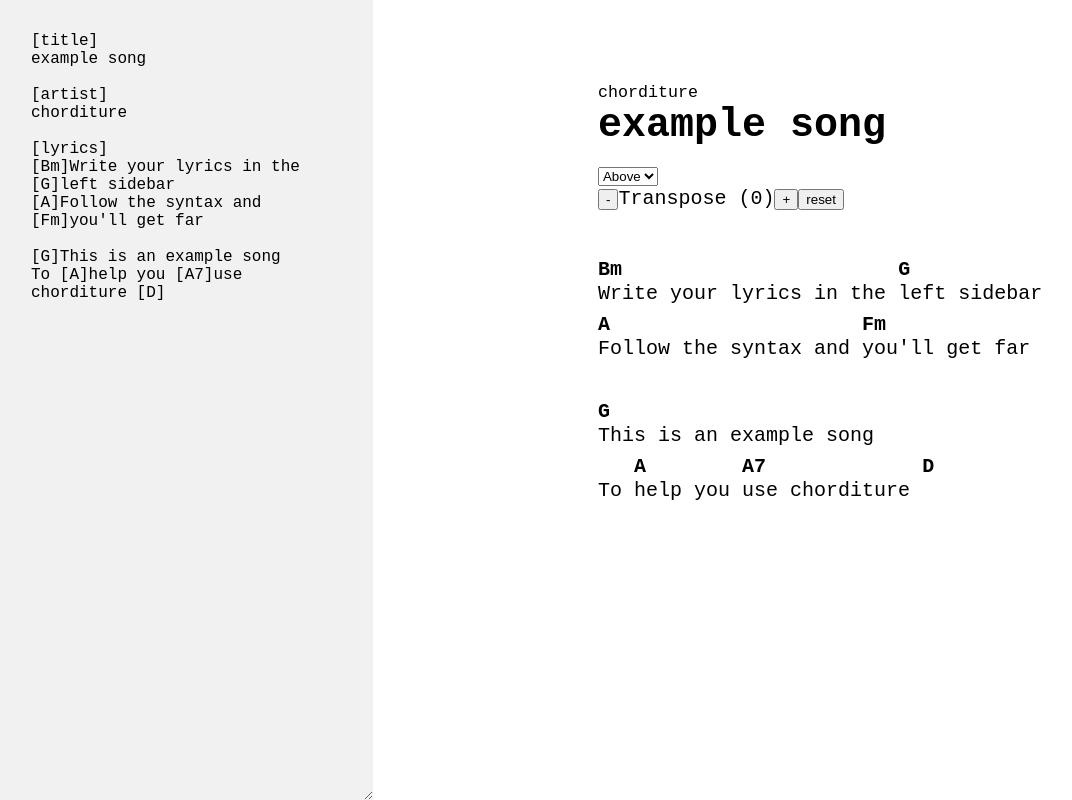
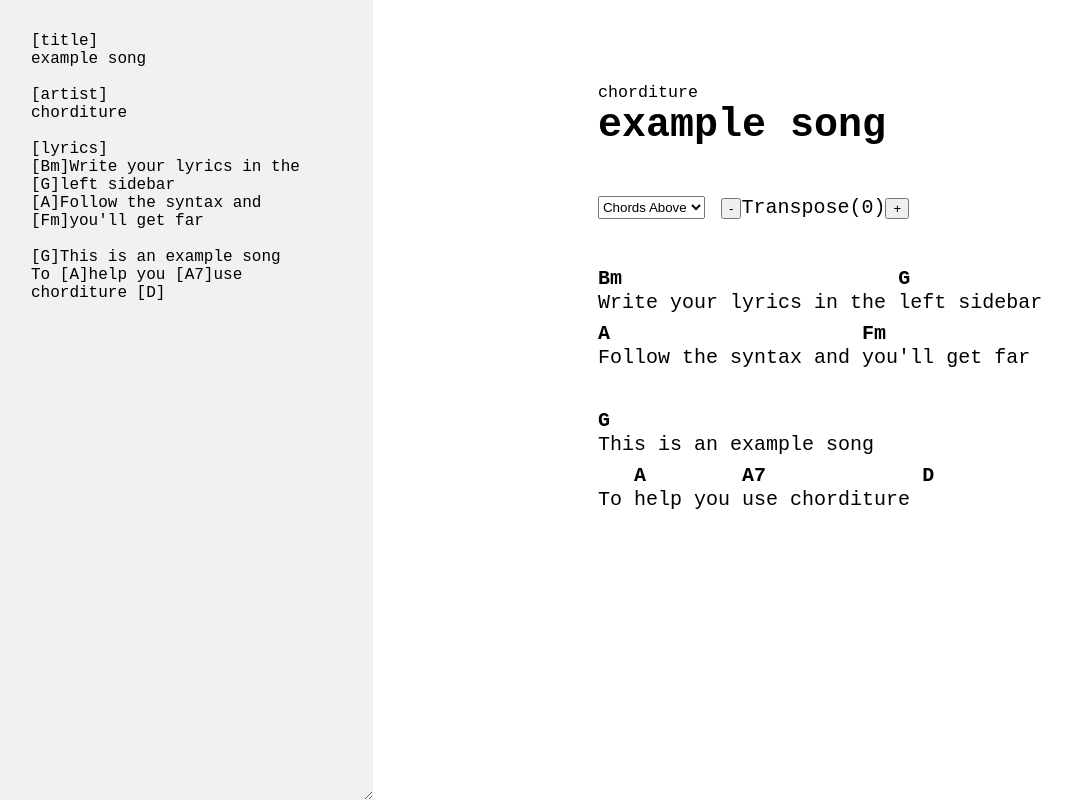
Before and after one commit to tinyshipdev/chorditure, a Next.js app: page /editor in a window 1280 px wide. Shown: the whole page, without its empty margins (1-1073 px from the left). Built offline with nearby package versions, Linux system fonts and the light colour scheme.

Commit message:
fix downward transpose

```diff
--- a/src/components/Sheet.tsx
+++ b/src/components/Sheet.tsx
@@ -1,9 +1,7 @@
 import { Chord } from '@/utils/types';
 import React, { useState } from 'react';
 
-// const ROOTS_ARR = ['A', 'A#', 'Bb', 'B', 'C', 'C#', 'Db', 'D', 'D#', 'Eb', 'E', 'F', 'F#', 'Gb', 'G', 'G#', 'Ab']
-
-const ROOTS_ARR = ['A', 'A#', 'B', 'C', 'C#', 'D', 'D#', 'E', 'F', 'F#', 'G', 'G#']
+const ROOTS = ['A', 'A#', 'B', 'C', 'C#', 'D', 'D#', 'E', 'F', 'F#', 'G', 'G#']
 
 interface Props {
   song: {
@@ -22,18 +20,31 @@ const Sheet: React.FC<Props> = ({ song }) => {
   const [transpose, setTranspose] = useState(0);
   const [type, setType] = useState(DisplayType.ABOVE);
 
+  function calculateRoot(originalRoot: string | undefined) {
+    let root = null;
+
+    if (originalRoot) {
+      const r = ROOTS.indexOf(originalRoot);
+      root = ROOTS[(ROOTS.length + (r + transpose)) % ROOTS.length];
+    }
+
+    return root;
+  }
+
   const lines = () => {
     switch (type) {
       case DisplayType.INLINE: {
         return song?.lyrics?.map((line, index) => {
           return (
             <div className='line' key={`line${index}`}>
-              {line?.map((l, index) => (
-                <React.Fragment key={index}>
-                  <div><span className="chord">{l?.c?.root}{l?.c?.type}</span> {l?.w}</div>
-                  <span>&nbsp;</span>
-                </React.Fragment>
-              ))}
+              {line?.map((l, index) => {
+                return (
+                  <React.Fragment key={index}>
+                    <div><span className="chord">{calculateRoot(l?.c?.root)}{l?.c?.type}</span> {l?.w}</div>
+                    <span>&nbsp;</span>
+                  </React.Fragment>
+                )
+              })}
             </div>
           )
         })
@@ -43,18 +54,10 @@ const Sheet: React.FC<Props> = ({ song }) => {
           return (
             <div className='line' key={`line${index}`}>
               {line?.map((l, index) => {
-
-                let root = null;
-
-                if (l?.c?.root) {
-                  const r = ROOTS_ARR.indexOf(l?.c?.root);
-                  root = ROOTS_ARR[Math.abs((r + transpose) % ROOTS_ARR.length)];
-                }
-
                 return (
                   <React.Fragment key={index}>
                     <div>
-                      <div className="chord">{root}{l?.c?.type}</div>
+                      <div className="chord">{calculateRoot(l?.c?.root)}{l?.c?.type}</div>
                       <div>{l?.w}</div>
                     </div>
                     <span>&nbsp;</span>
@@ -74,17 +77,19 @@ const Sheet: React.FC<Props> = ({ song }) => {
       <div className='song-meta'>
         <small>{song?.artist}</small>
         <h1 className='song-title'>{song?.title}</h1>
+      </div>
+
+      <div className="song-actions">
 
         <select name="displayType" value={type} onChange={(e) => setType(parseInt(e.target.value))}>
-          <option value={DisplayType.ABOVE}>Above</option>
-          <option value={DisplayType.INLINE}>Inline</option>
+          <option value={DisplayType.ABOVE}>Chords Above</option>
+          <option value={DisplayType.INLINE}>Chords Inline</option>
         </select>
 
         <div>
-          <button onClick={() => setTranspose(transpose - 1)}>-</button>
-          <span>Transpose ({transpose})</span>
-          <button onClick={() => setTranspose(transpose + 1)}>+</button>
-          <button onClick={() => setTranspose(0)}>reset</button>
+          <button onClick={() => setTranspose(transpose - 1 <= -12 ? 0 : transpose - 1)}>-</button>
+          <span>Transpose({transpose})</span>
+          <button onClick={() => setTranspose(transpose + 1 >= 12 ? 0 : transpose + 1)}>+</button>
         </div>
       </div>
 
--- a/src/styles/globals.css
+++ b/src/styles/globals.css
@@ -34,6 +34,12 @@ body {
 }
 
 .song-meta {
+  margin: 3rem 0;
+}
+
+.song-actions {
+  display: flex;
+  gap: 1rem;
   margin: 3rem 0;
 }
 
```
